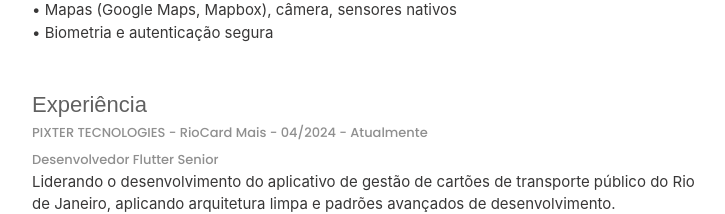
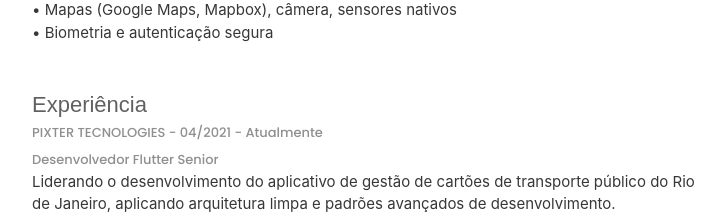
Before and after one commit to MikeFernando/cv, a plain HTML site: page index.html in a window 1280 px wide. Shown: the part 1320-1534 px from the top of the page, without its empty margins (316-1041 px from the left). Drawn offline with Linux system fonts and the light colour scheme; a web font is replaced by a local one.

Commit message:
cv updated 22/07/2025

```diff
--- a/index.html
+++ b/index.html
@@ -87,7 +87,7 @@
 
             <h2 class="title-section">Experiência</h2>
 
-            <strong>PIXTER TECNOLOGIES - RioCard Mais - 04/2024 - Atualmente</strong>
+            <strong>PIXTER TECNOLOGIES - 04/2021 - Atualmente</strong>
             <p style="margin-bottom: 1.3rem;">
                 <strong>Desenvolvedor Flutter Senior</strong><br>
                 Liderando o desenvolvimento do aplicativo de gestão de cartões de transporte público do Rio de Janeiro,
```
